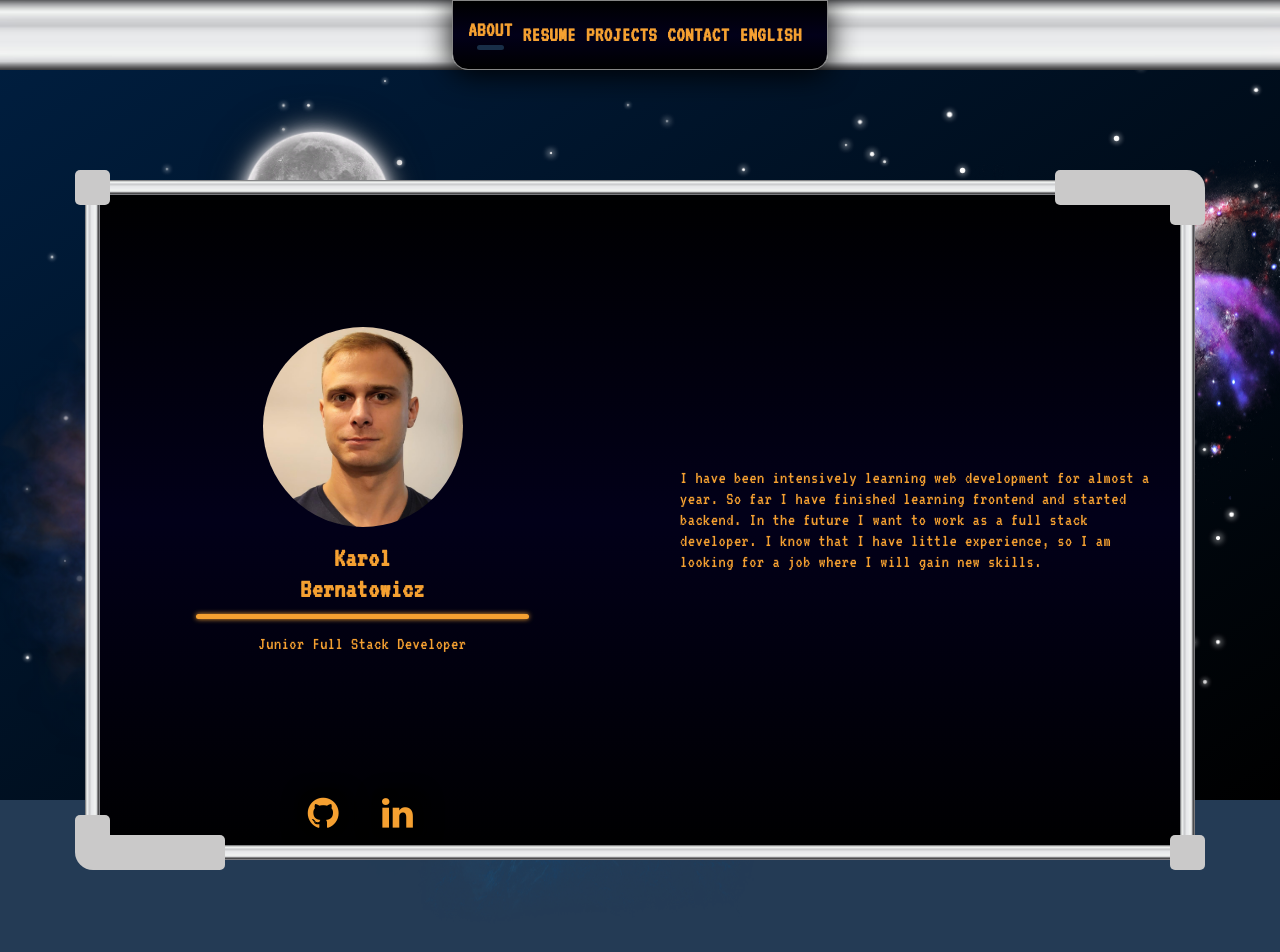
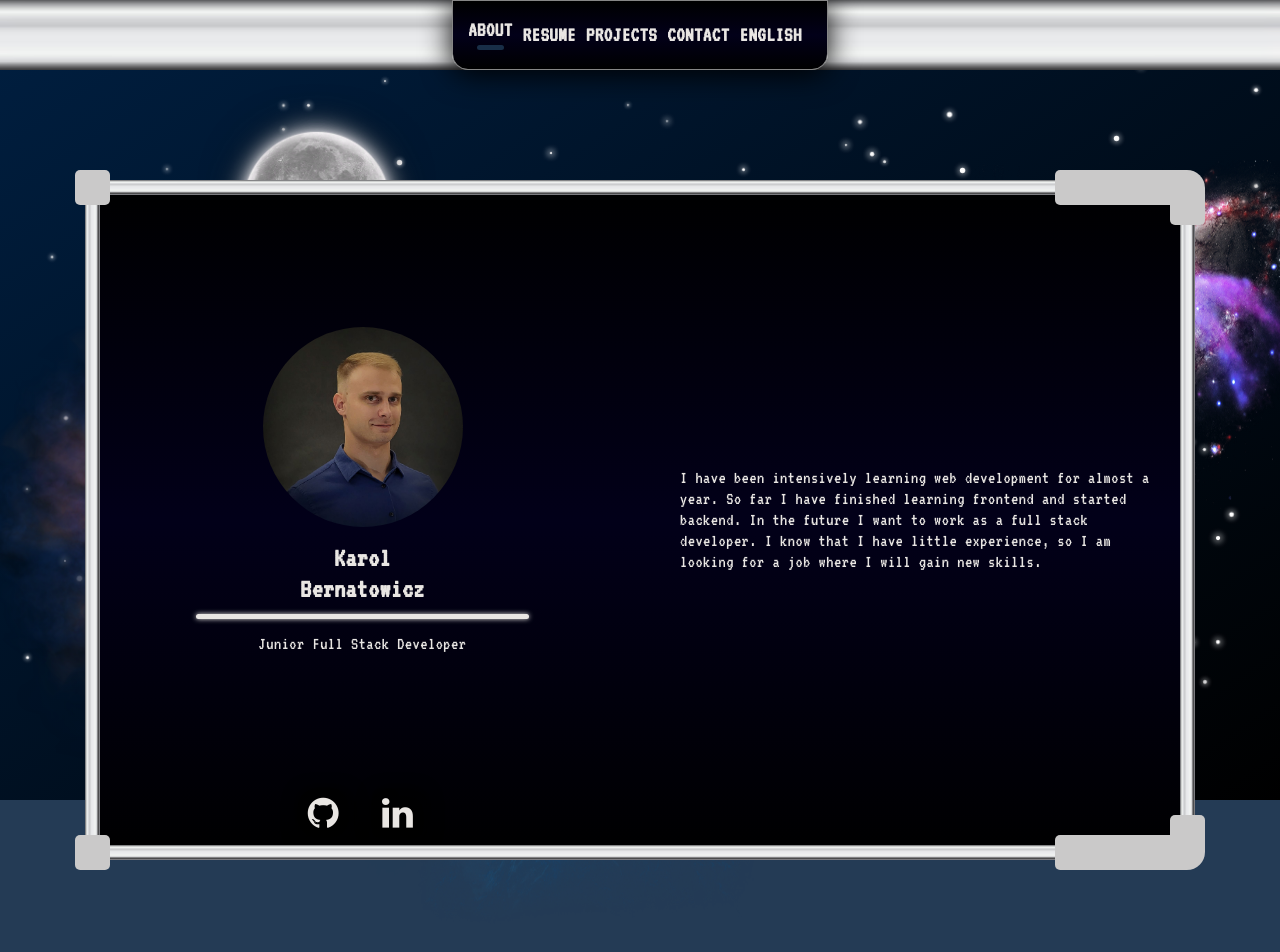
Before and after one commit to karollion/cv1, a React (Create React App) app: page / in a window 1280 px wide. Shown: the top 952 px of the page. Built offline with nearby package versions, Linux system fonts and the light colour scheme; a web font is replaced by a local one.

Commit message:
change photo

```diff
--- a/src/components/common/ContainerSection/ContainerSection.module.scss
+++ b/src/components/common/ContainerSection/ContainerSection.module.scss
@@ -63,19 +63,9 @@
     @extend %frameCorners;
     bottom: 0;
     left: 0;
-    width: 150px;
+    width: 35px;
     height: 35px;
-    border-radius:  0 5px 5px 18px/  0 5px 5px 18px;
-
-    &::after {
-      content: '';
-      @extend %frameCorners;
-      bottom: 30px;
-      left: 0;
-      width: 35px;
-      height: 25px;
-      border-radius: 5px 5px  0 0/ 5px 5px 0 0;
-      }
+    border-radius:  5px;
   }
 
   .topleftcorner {
@@ -91,9 +81,19 @@
     @extend %frameCorners;
     bottom: 0;
     right: 0;
-    width: 35px;
+    width: 150px;
     height: 35px;
-    border-radius:  5px;
+    border-radius: 5px 0 18px 5px/ 5px 0 18px 5px;
+
+    &::after {
+      content: '';
+      @extend %frameCorners;
+      bottom: 30px;
+      right: 0;
+      width: 35px;
+      height: 25px;
+      border-radius:   5px 5px 0 0/ 5px 5px 0 0 ;
+      }
   }
 
 }
--- a/src/components/features/Project/Project.module.scss
+++ b/src/components/features/Project/Project.module.scss
@@ -1,7 +1,8 @@
 @import '../../../styles/settings.scss';
 
 .container {
-  @extend %backgroundGlass;
+ // @extend %backgroundGlass;
+ border: 1px solid rgb(221, 221, 221);
   margin: 30px auto;
   display: flex;
   gap: 10px;
--- a/src/components/pages/Projects/Projects.js
+++ b/src/components/pages/Projects/Projects.js
@@ -28,8 +28,8 @@ const Projects = () => {
   };
 
   return (
-    <div className={styles.projects}>
-      <ContainerSection>
+    <ContainerSection>
+        <div className={styles.projects}>
         <Carousel
           swipeable={true}
           draggable={false}
@@ -50,8 +50,8 @@ const Projects = () => {
         >
           {projects.map(project => <Project key={project.id} {...project}  />)}
         </Carousel>
-      </ContainerSection>
-    </div>
+      </div>
+    </ContainerSection>
   );
 };
 
--- a/src/components/pages/Projects/Projects.module.scss
+++ b/src/components/pages/Projects/Projects.module.scss
@@ -3,7 +3,6 @@
 .projects {
   width: 100%;
   height: 100%;
-  display: flex;
-  align-items: center;
-  justify-content: center;
+  color: $color-text-light;
+
 }
--- a/src/styles/settings.scss
+++ b/src/styles/settings.scss
@@ -2,7 +2,7 @@ $color-light: #f5ebe0;
 $color-medium: #525870;
 $color-dark: #182e47;
 
-$color-text-light: rgb(245, 160, 49);
+$color-text-light: rgb(233, 230, 227);
 $color-text-dark: #2b2b2b;
 
 $font-text: 'VT323', cursive;
```
Also changed, not shown: public/images/profile.jpg.
